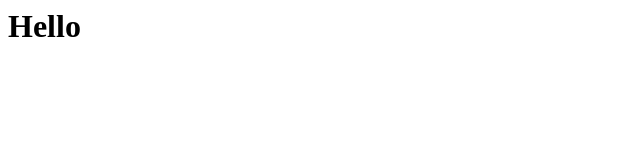
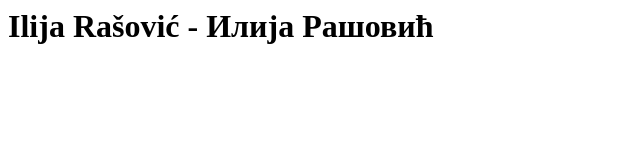
Before and after one commit to beliorlovi/first_site, a plain HTML site: page index.html in a window 1280 px wide. Shown: the whole page, without its empty margins (0-640 px from the left). Drawn offline with Linux system fonts and the light colour scheme.

Commit message:
Site title

```diff
--- a/index.html
+++ b/index.html
@@ -1 +1 @@
-<h1>Hello</h1>
+<h1>Ilija Rašović - Илија Рашовић</h1>
```
